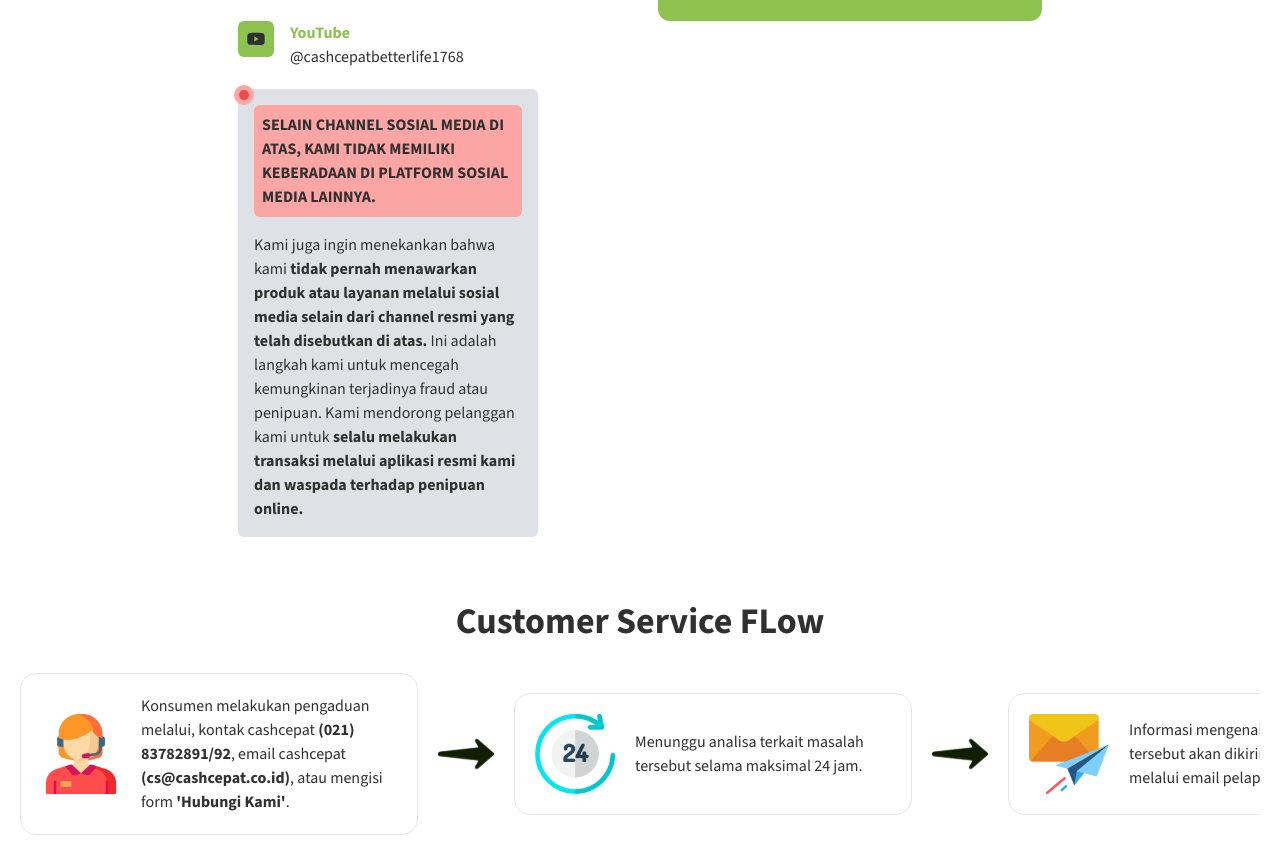
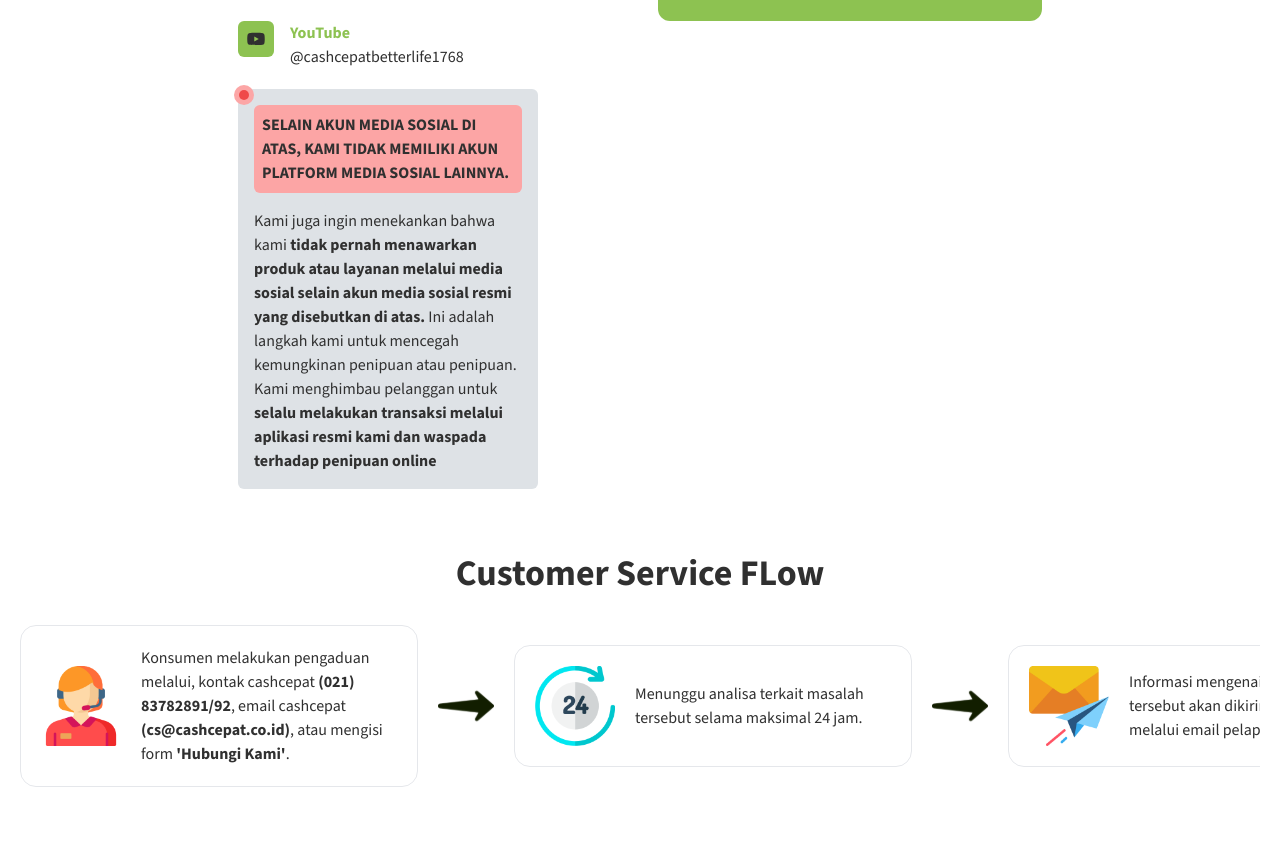
Before and after one commit to Aramdhann/compro_apm_fe2, a React (Vite) app: page /contact in a window 1280 px wide. Shown: the part 908-1774 px from the top of the page. Built offline with nearby package versions, Linux system fonts and the light colour scheme; no server answers.

Commit message:
update revisi translate bahasa

```diff
--- a/src/components/Navbar.jsx
+++ b/src/components/Navbar.jsx
@@ -5,7 +5,7 @@
 import logo_afpi from "../assets/AFPI_logo_merge.svg";
 import { AiOutlineInfoCircle } from "react-icons/ai";
 import LangSelector from "./LangSelector";
-import { useTranslation } from "react-i18next";
+import { Trans, useTranslation } from "react-i18next";
 import { Suspense } from "react";
 import axios from "axios";
 
@@ -128,9 +128,11 @@
                 href="https://www.ojk.go.id/id/"
                 className="flex items-center text-xs md:text-sm"
               >
+                <Trans i18nKey={"navbar.title"}>
                 Berizin dan
                 <br />
                 Diawasi OJK
+                </Trans>
                 {/* <img src={logo_ojk} alt="Logo OJK" className="w-20 md:w-16" /> */}
               </a>
               <a href="https://afpi.or.id/" className="flex items-center">
--- a/src/locales/en/translation.json
+++ b/src/locales/en/translation.json
@@ -1,5 +1,6 @@
 {
   "navbar": {
+    "title": "Licensed and <br /> Supervised by OJK",
     "btn-1": "Home",
     "btn-2": "Product",
     "btn-3": "Events & Activities",
@@ -65,7 +66,9 @@
       "aplikasi": "Application",
       "informasi": "Information",
       "lain-lain": "Other"
-    }
+    },
+    "fraud-title": "Apart from the social media accounts above, we do not have any other social media platform accounts.",
+    "fraud-description": "We also want to emphasize that we <strong>never offer products or services via social media other than the official social media accounts mentioned above.</strong>This is our measure to prevent possible fraud or deception. We encourage customers to <strong>always make transactions through our official application and be alert to online fraud</strong>"
   },
   "footer": {
     "office": "Head Office",
--- a/src/locales/id/translation.json
+++ b/src/locales/id/translation.json
@@ -1,5 +1,6 @@
 {
   "navbar": {
+    "title": "Berizin dan <br /> Diawasi OJK",
     "btn-1": "Home",
     "btn-2": "Produk",
     "btn-3": "Acara & Kegiatan",
@@ -65,7 +66,9 @@
       "aplikasi": "Aplikasi",
       "informasi": "Informasi",
       "lain-lain": "Lainnya"
-    }
+    },
+    "fraud-title": "Selain akun media sosial di atas, kami tidak memiliki akun platform media sosial lainnya.",
+    "fraud-description": "Kami juga ingin menekankan bahwa kami <strong>tidak pernah menawarkan produk atau layanan melalui media sosial selain akun media sosial resmi yang disebutkan di atas.</strong> Ini adalah langkah kami untuk mencegah kemungkinan penipuan atau penipuan. Kami menghimbau pelanggan untuk <strong>selalu melakukan transaksi melalui aplikasi resmi kami dan waspada terhadap penipuan online</strong>"
   },
   "footer": {
     "office": "Kantor Pusat",
--- a/src/pages/Contact.jsx
+++ b/src/pages/Contact.jsx
@@ -8,7 +8,7 @@
 import icon_telepon from "../assets/telepon.svg";
 import gap from "../assets/gap.svg";
 import FraudNav from "../components/FraudNav";
-import { useTranslation } from "react-i18next";
+import { Trans, useTranslation } from "react-i18next";
 import FlowReport from "../components/FlowReport";
 import Loading from "../components/Loading";
 import axios from "axios";
@@ -235,21 +235,27 @@
                   className="flex flex-col gap-4 bg-abu p-4 rounded-md relative"
                   style={{ width: "300px" }}
                 >
-                  <div class="circle-1 absolute">
-                    <div class="circle-2"></div>
+                  <div className="circle-1 absolute">
+                    <div className="circle-2"></div>
                   </div>
                   <p className="font-bold uppercase bg-red_light p-2 rounded-md">
-                    Selain channel sosial media di atas, kami tidak memiliki
-                    keberadaan di platform sosial media lainnya.
+                    {t("serviceHour.fraud-title")}
                   </p>
                   <p>
-                    Kami juga ingin menekankan bahwa kami <b>tidak pernah
-                    menawarkan produk atau layanan melalui sosial media selain
-                    dari channel resmi yang telah disebutkan di atas.</b> Ini adalah langkah kami
-                    untuk mencegah kemungkinan terjadinya fraud atau penipuan.
-                    Kami mendorong pelanggan kami untuk <b>selalu melakukan
-                    transaksi melalui aplikasi resmi kami dan waspada terhadap
-                    penipuan online.</b>
+                  <Trans i18nKey={"serviceHour.fraud-description"}>
+                      Kami juga ingin menekankan bahwa kami{" "}
+                      <strong>
+                        tidak pernah menawarkan produk atau layanan melalui
+                        media sosial selain akun media sosial resmi yang
+                        disebutkan di atas
+                      </strong>
+                      . Ini adalah langkah kami untuk mencegah kemungkinan
+                      penipuan atau penipuan. Kami menghimbau pelanggan untuk{" "}
+                      <strong>
+                        selalu melakukan transaksi melalui aplikasi resmi kami
+                        dan waspada terhadap penipuan online
+                      </strong>
+                    </Trans>
                   </p>
                 </div>
               </div>
--- a/src/pages/FAQ.jsx
+++ b/src/pages/FAQ.jsx
@@ -34,7 +34,7 @@
         {
           question: "Dapatkah saya membatalkan setelah aplikasi diajukan?",
           answered:
-            "Umumnya tidak dapat dibatalkan setelah permohonan pinjaman diajukan. Jika Anda benar-benar perlu membatalkan pinjaman, Anda dapat menghubungi layanan pelanggan untuk membatalkan jika status permohonan pinjaman Anda adlaah `Sedang diproses`, pinjaman telah dilepaskan dan tidak dapat dibatalkan saat ini.",
+            "Umumnya tidak dapat dibatalkan setelah permohonan pinjaman diajukan. Jika Anda benar-benar perlu membatalkan pinjaman, Anda dapat menghubungi layanan pelanggan untuk membatalkan jika status permohonan pinjaman Anda adalah `Sedang diproses`, pinjaman telah dilepaskan dan tidak dapat dibatalkan saat ini.",
         },
         {
           question:
@@ -65,7 +65,7 @@
         {
           question: "Bagaimana jika saya terlambat membayar?",
           answered:
-            "Peminjam harus benar-benar melaksanakan kewajiban pelunasannya. Jika tidak ada pembayaran penuh pada tanggal pembayaran yang ditetapkan dalam perjanjian pinjaman, yang mengakibatkan periode jatuh tempo, peminjam harus membayar bunga penalti yang telah jatuh tempo. Setelah periode jatuh tempo terjadi, dapat hubungi layanan pelanggan: 021-79180081 untuk membantu pembayaran.",
+            "Peminjam harus benar-benar melaksanakan kewajiban pelunasannya. Jika tidak ada pembayaran penuh pada tanggal pembayaran yang ditetapkan dalam perjanjian pinjaman, yang mengakibatkan periode jatuh tempo, peminjam harus membayar bunga penalti yang telah jatuh tempo. Setelah periode jatuh tempo terjadi, dapat hubungi layanan pelanggan: (021) 83782891/92 untuk membantu pembayaran.",
         },
       ],
     },
@@ -88,7 +88,7 @@
           question:
             "Ketika petugas kami menelepon, pertanyaannya salah/panggilan tidak terjawab, apa yang harus di lakukan?",
           answered:
-            "Petugas yang menyetujui akan menilai apakah ada kebutuhan untuk menghubungi lagi berdasarkan situasi keseluruhan, harap perhatikan panggilan nanti. Jika perlu, Anda dapat menghubungi layanan pelanggan untuk melakukan pengingat, hotline layanan pelanggan: 021-79180081.",
+            "Petugas yang menyetujui akan menilai apakah ada kebutuhan untuk menghubungi lagi berdasarkan situasi keseluruhan, harap perhatikan panggilan nanti. Jika perlu, Anda dapat menghubungi layanan pelanggan untuk melakukan pengingat, hotline layanan pelanggan: (021) 83782891/92.",
         },
       ],
     },
@@ -167,7 +167,7 @@
         {
           question: "What if I'm late in payment?",
           answered:
-            "Borrowers must fully comply with their repayment obligations. If there is no full payment on the payment date specified in the loan agreement, resulting in the grace period, the borrower must pay the overdue penalty interest. After the grace period occurs, you can contact customer service: 021-79180081 to assist with payment.",
+            "Borrowers must fully comply with their repayment obligations. If there is no full payment on the payment date specified in the loan agreement, resulting in the grace period, the borrower must pay the overdue penalty interest. After the grace period occurs, you can contact customer service: (021) 83782891/92 to assist with payment.",
         },
       ],
     },
@@ -191,7 +191,7 @@
           question:
             "When our officers call, the questions are wrong/the call is not answered, what should be done?",
           answered:
-            "Approving officers will assess whether there is a need to call again based on the overall situation, please pay attention to the call later. If necessary, you can contact customer service for a reminder, customer service hotline: 021-79180081.",
+            "Approving officers will assess whether there is a need to call again based on the overall situation, please pay attention to the call later. If necessary, you can contact customer service for a reminder, customer service hotline: (021) 83782891/92.",
         },
       ],
     },
```
